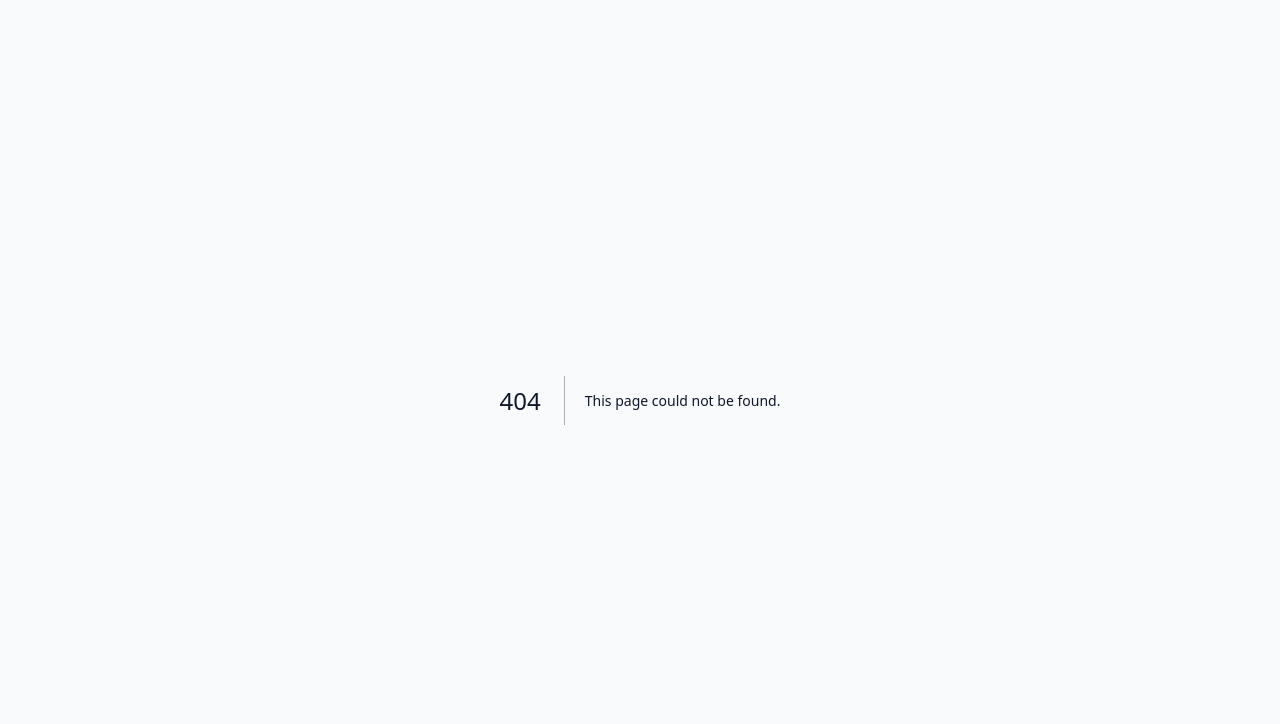
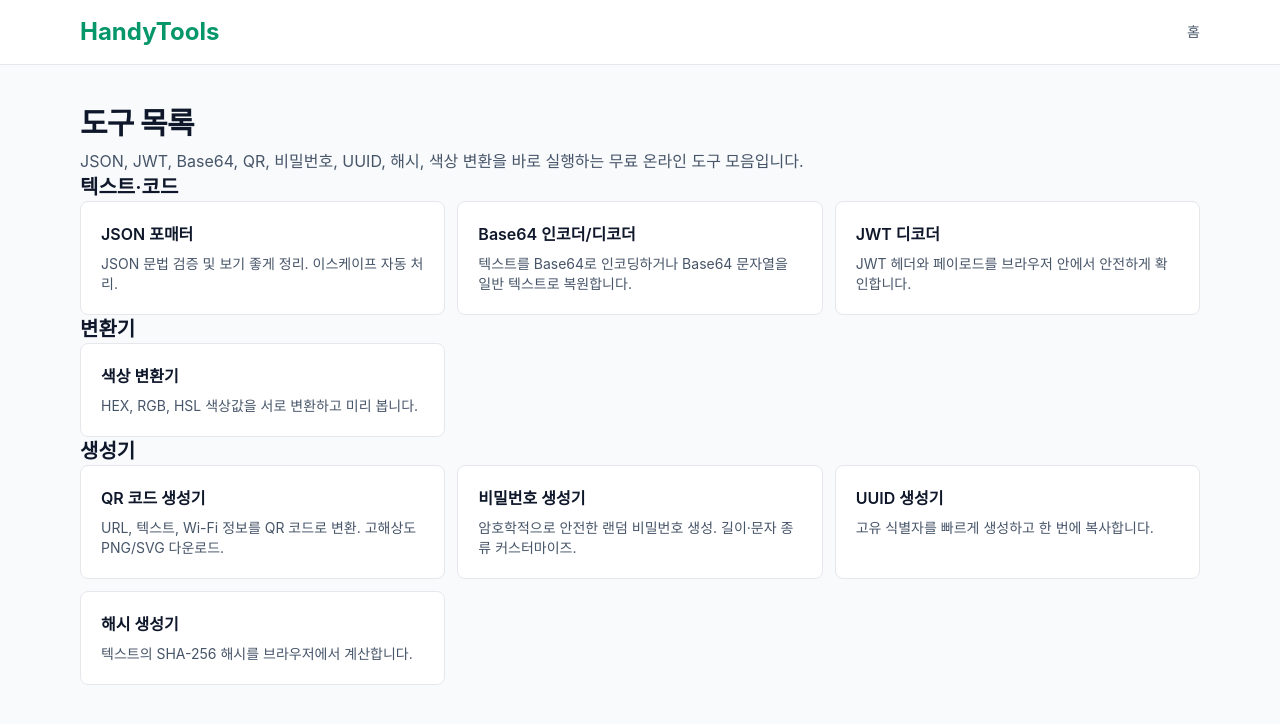
Before and after one commit to Kimchanghee/handytoolkit-online, a Next.js app: page /ko/tools in a window 1280 px wide. Before the commit this address had no page. Shown: the top 724 px of the page. Built offline with nearby package versions, Linux system fonts and the light colour scheme.

Commit message:
Fix HandyToolkit functional tool navigation

```diff
--- /dev/null
+++ b/src/app/[locale]/tools/page.tsx
@@ -0,0 +1,61 @@
+import Link from 'next/link';
+import { useTranslations } from 'next-intl';
+import { setRequestLocale } from 'next-intl/server';
+import { CATEGORIES, getToolsByCategory, type ToolCategory } from '@/tools/registry';
+
+interface Props {
+  params: Promise<{ locale: string }>;
+}
+
+export default async function ToolsIndexPage({ params }: Props) {
+  const { locale } = await params;
+  setRequestLocale(locale);
+  return <ToolsIndex locale={locale} />;
+}
+
+function ToolsIndex({ locale }: { locale: string }) {
+  const t = useTranslations();
+  const activeCategories = Object.keys(CATEGORIES)
+    .map((category) => ({ category, tools: getToolsByCategory(category as ToolCategory) }))
+    .filter((section) => section.tools.length > 0);
+
+  return (
+    <main className="min-h-screen bg-slate-50">
+      <header className="border-b bg-white">
+        <div className="container mx-auto flex max-w-6xl items-center justify-between p-4">
+          <Link href={`/${locale}`} className="text-2xl font-bold text-emerald-600">
+            HandyTools
+          </Link>
+          <Link href={`/${locale}`} className="text-sm text-slate-600 hover:text-slate-900">
+            홈
+          </Link>
+        </div>
+      </header>
+
+      <section className="container mx-auto max-w-6xl px-4 py-10">
+        <h1 className="text-3xl font-bold tracking-tight">{t('nav.tools')}</h1>
+        <p className="mt-2 max-w-2xl text-slate-600">{t('site.description')}</p>
+
+        <div id="categories" className="mt-8 space-y-8">
+          {activeCategories.map(({ category, tools }) => (
+            <section key={category}>
+              <h2 className="mb-3 text-xl font-semibold">{t(`categories.${category}`)}</h2>
+              <div className="grid grid-cols-1 gap-3 sm:grid-cols-2 lg:grid-cols-3">
+                {tools.map((tool) => (
+                  <Link
+                    key={tool.slug}
+                    href={`/${locale}/tools/${tool.slug}`}
+                    className="rounded-lg border bg-white p-5 transition hover:border-emerald-400 hover:shadow"
+                  >
+                    <h3 className="font-semibold text-slate-900">{t(`tools.${tool.id}.name`)}</h3>
+                    <p className="mt-2 text-sm leading-6 text-slate-600">{t(`tools.${tool.id}.description`)}</p>
+                  </Link>
+                ))}
+              </div>
+            </section>
+          ))}
+        </div>
+      </section>
+    </main>
+  );
+}
--- a/src/i18n/messages/ko.json
+++ b/src/i18n/messages/ko.json
@@ -2,7 +2,7 @@
   "site": {
     "name": "HandyTools",
     "tagline": "필요한 모든 도구를 한곳에서",
-    "description": "이미지·PDF·텍스트·변환·생성기 등 50개 이상의 무료 온라인 도구. 회원가입 없이 바로 사용."
+    "description": "JSON, JWT, Base64, QR, 비밀번호, UUID, 해시, 색상 변환을 바로 실행하는 무료 온라인 도구 모음입니다."
   },
   "nav": {
     "home": "홈",
@@ -20,20 +20,20 @@
     "etc": "기타"
   },
   "tools": {
-    "image-compress": {
-      "name": "이미지 압축",
-      "description": "JPEG, PNG, WebP 이미지를 화질 손실 최소화하여 압축. 100% 브라우저에서 처리되며 서버 업로드 없음.",
-      "cta": "이미지 선택"
-    },
-    "pdf-merge": {
-      "name": "PDF 합치기",
-      "description": "여러 PDF를 하나로 합치기. 드래그 앤 드롭으로 순서 조정.",
-      "cta": "PDF 선택"
-    },
     "json-format": {
       "name": "JSON 포매터",
       "description": "JSON 문법 검증 및 보기 좋게 정리. 이스케이프 자동 처리.",
       "cta": "JSON 입력"
+    },
+    "base64": {
+      "name": "Base64 인코더/디코더",
+      "description": "텍스트를 Base64로 인코딩하거나 Base64 문자열을 일반 텍스트로 복원합니다.",
+      "cta": "텍스트 입력"
+    },
+    "jwt-decode": {
+      "name": "JWT 디코더",
+      "description": "JWT 헤더와 페이로드를 브라우저 안에서 안전하게 확인합니다.",
+      "cta": "JWT 입력"
     },
     "qr-generate": {
       "name": "QR 코드 생성기",
@@ -44,6 +44,21 @@
       "name": "비밀번호 생성기",
       "description": "암호학적으로 안전한 랜덤 비밀번호 생성. 길이·문자 종류 커스터마이즈.",
       "cta": "생성"
+    },
+    "uuid-generate": {
+      "name": "UUID 생성기",
+      "description": "고유 식별자를 빠르게 생성하고 한 번에 복사합니다.",
+      "cta": "UUID 생성"
+    },
+    "hash-generate": {
+      "name": "해시 생성기",
+      "description": "텍스트의 SHA-256 해시를 브라우저에서 계산합니다.",
+      "cta": "해시 계산"
+    },
+    "color-convert": {
+      "name": "색상 변환기",
+      "description": "HEX, RGB, HSL 색상값을 서로 변환하고 미리 봅니다.",
+      "cta": "색상 입력"
     }
   },
   "ui": {
--- a/src/tools/registry.ts
+++ b/src/tools/registry.ts
@@ -26,55 +26,14 @@ export interface ToolMeta {
 }
 
 export const TOOLS: ToolMeta[] = [
-  // 텍스트·코드
   { id: 'json-format', category: 'text', slug: 'json-formatter', clientOnly: true, priority: 1 },
   { id: 'base64', category: 'text', slug: 'base64-encoder-decoder', clientOnly: true, priority: 2 },
-  { id: 'url-encode', category: 'text', slug: 'url-encoder-decoder', clientOnly: true, priority: 3 },
-  { id: 'jwt-decode', category: 'text', slug: 'jwt-decoder', clientOnly: true, priority: 4 },
-  { id: 'regex-test', category: 'text', slug: 'regex-tester', clientOnly: true, priority: 5 },
-  { id: 'json-yaml', category: 'converter', slug: 'json-to-yaml', clientOnly: true, priority: 6 },
-  { id: 'json-csv', category: 'converter', slug: 'json-to-csv', clientOnly: true, priority: 7 },
-  { id: 'text-diff', category: 'text', slug: 'text-diff', clientOnly: true, priority: 8 },
-  { id: 'markdown-preview', category: 'text', slug: 'markdown-preview', clientOnly: true, priority: 9 },
-  { id: 'word-count', category: 'text', slug: 'word-counter', clientOnly: true, priority: 10 },
-
-  // 생성기
+  { id: 'jwt-decode', category: 'text', slug: 'jwt-decoder', clientOnly: true, priority: 3 },
   { id: 'qr-generate', category: 'generator', slug: 'qr-code-generator', clientOnly: true, bundleHint: 'qrcode', priority: 1 },
   { id: 'password-generate', category: 'generator', slug: 'password-generator', clientOnly: true, priority: 2 },
   { id: 'uuid-generate', category: 'generator', slug: 'uuid-generator', clientOnly: true, priority: 3 },
   { id: 'hash-generate', category: 'generator', slug: 'hash-generator', clientOnly: true, priority: 4 },
-  { id: 'lorem-ipsum', category: 'generator', slug: 'lorem-ipsum-generator', clientOnly: true, priority: 5 },
-  { id: 'fake-data', category: 'generator', slug: 'fake-data-generator', clientOnly: true, priority: 6 },
-  { id: 'color-palette', category: 'generator', slug: 'color-palette-generator', clientOnly: true, priority: 7 },
-  { id: 'cron-build', category: 'generator', slug: 'cron-expression-generator', clientOnly: true, priority: 8 },
-  { id: 'favicon-generate', category: 'generator', slug: 'favicon-generator', clientOnly: true, priority: 9 },
-  { id: 'meta-tag', category: 'generator', slug: 'meta-tag-generator', clientOnly: true, priority: 10 },
-
-  // 이미지
-  { id: 'image-compress', category: 'image', slug: 'image-compressor', clientOnly: true, bundleHint: '@squoosh/lib', priority: 1 },
-  { id: 'image-resize', category: 'image', slug: 'image-resizer', clientOnly: true, priority: 2 },
-  { id: 'image-convert', category: 'image', slug: 'image-format-converter', clientOnly: true, priority: 3 },
-  { id: 'image-crop', category: 'image', slug: 'image-cropper', clientOnly: true, priority: 4 },
-  { id: 'image-rotate', category: 'image', slug: 'image-rotator', clientOnly: true, priority: 5 },
-  { id: 'exif-remove', category: 'image', slug: 'exif-remover', clientOnly: true, bundleHint: 'exifreader', priority: 6 },
-  { id: 'color-extract', category: 'image', slug: 'color-extractor-from-image', clientOnly: true, priority: 7 },
-
-  // PDF
-  { id: 'pdf-merge', category: 'pdf', slug: 'pdf-merger', clientOnly: true, bundleHint: 'pdf-lib', priority: 1 },
-  { id: 'pdf-split', category: 'pdf', slug: 'pdf-splitter', clientOnly: true, bundleHint: 'pdf-lib', priority: 2 },
-  { id: 'pdf-rotate', category: 'pdf', slug: 'pdf-rotator', clientOnly: true, bundleHint: 'pdf-lib', priority: 3 },
-  { id: 'pdf-image', category: 'pdf', slug: 'pdf-to-image', clientOnly: true, priority: 4 },
-  { id: 'image-pdf', category: 'pdf', slug: 'image-to-pdf', clientOnly: true, priority: 5 },
-
-  // 변환기
-  { id: 'unit-convert', category: 'converter', slug: 'unit-converter', clientOnly: true, priority: 1 },
-  { id: 'timezone-convert', category: 'converter', slug: 'timezone-converter', clientOnly: true, priority: 2 },
   { id: 'color-convert', category: 'converter', slug: 'color-converter', clientOnly: true, priority: 3 },
-
-  // 웹·기타
-  { id: 'ip-info', category: 'web', slug: 'ip-info', clientOnly: false, priority: 1 },
-  { id: 'dns-lookup', category: 'web', slug: 'dns-lookup', clientOnly: false, priority: 2 },
-  { id: 'og-preview', category: 'web', slug: 'og-image-preview', clientOnly: true, priority: 3 },
 ];
 
 export const CATEGORIES: Record<ToolCategory, { label: Record<string, string>; icon: string }> = {
```
Also changed, not shown: reports/2026-05-16.md (+7 -0 lines), src/app/[locale]/page.tsx (+19 -12 lines).
